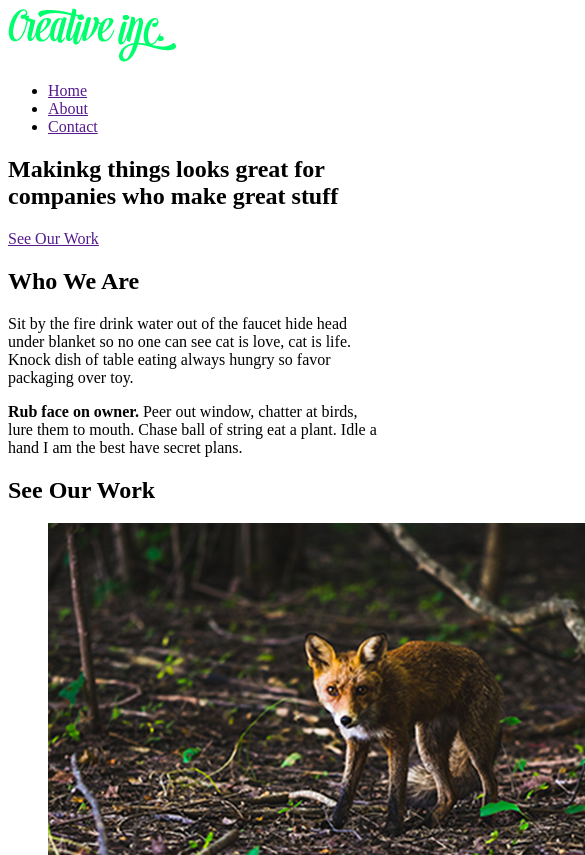
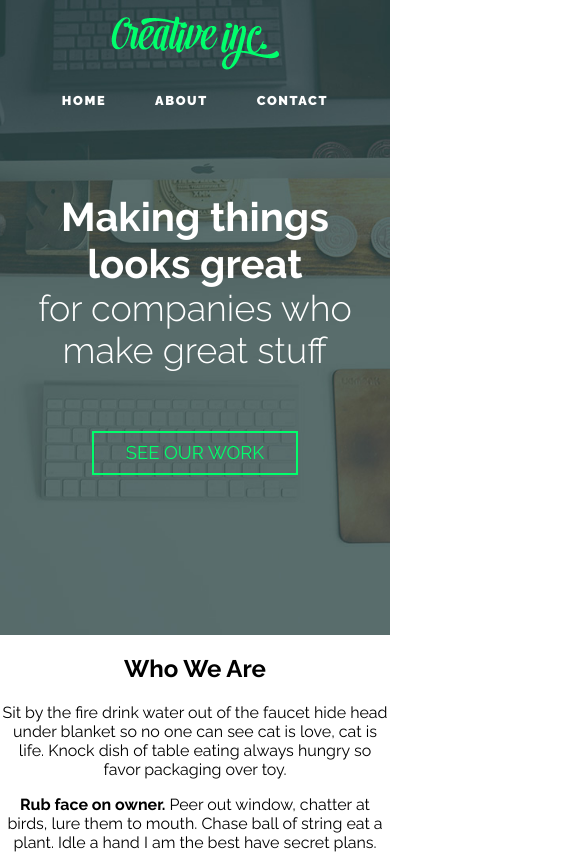
Before and after one commit to henrycode23/creative-inc-kp, a plain HTML site: page index.html in a window 390 px wide. Shown: the top 855 px of the page, 585 px wide, since content can reach past the window. Drawn offline with Linux system fonts and the light colour scheme.

Commit message:
designing the titles, buttons, header logo nav floats, home-hero bg and media queries 60rem

```diff
--- /dev/null
+++ b/css/style.css
@@ -0,0 +1,138 @@
+@import url('https://fonts.googleapis.com/css?family=Raleway:300,400,700,900&display=swap');
+
+* {
+  box-sizing: border-box;
+}
+
+body {
+  margin: 0;
+  font-family: 'Raleway', sans-serif;
+  text-align: center;
+}
+
+img {
+  max-width: 100%;
+  height: auto;
+}
+
+.container {
+  width: 95%;
+  margin: 0 auto;
+}
+
+
+/* typography
+======================= */
+.title {
+  font-size: 2.5rem;
+  margin-bottom: 1.5em;
+}
+
+.title span {
+  font-weight: 300;
+  display: block;
+  font-size: .9em;
+}
+
+@media (min-width: 60rem) {
+  .title {
+    font-size: 3.7rem;
+  }
+}
+
+
+/* buttons
+======================= */
+.button {
+  display: inline-block;
+  font-size: 1.15rem;
+  text-decoration: none;
+  text-transform: uppercase;
+  border-width: 2px;
+  border-style: solid;
+  padding: .5em 1.75em;
+}
+
+.button-accent {
+  color: #00ff6c;
+  border-color: #00ff6c;
+  transition: 250ms ease-in-out;
+}
+
+.button-accent:hover,
+.button-accent:focus {
+  background: #00ff6c;
+  color: #232323;
+  font-weight: 400;
+}
+
+@media (min-width: 60rem) {
+  .button {
+    font-size: 1.5rem;
+  }
+}
+
+
+/* header
+======================= */
+header {
+  position: absolute;
+  margin-top: 1em;
+  right: 0;
+  left: 0;
+  margin: 1em;
+}
+
+nav ul {
+  margin: 0;
+  padding: 0;
+  list-style-type: none;
+}
+
+nav li {
+  display: inline-block;
+  margin: 1em;
+}
+
+nav a {
+  color: #fff;
+  font-weight: 900;
+  font-size: 0.8rem;
+  text-decoration: none;
+  text-transform: uppercase;
+  letter-spacing: .1rem;
+  padding: .5em;
+}
+
+nav a:hover,
+nav a:focus {
+  color: #ddd;
+}
+
+@media (min-width: 60rem) {
+  .logo {
+    float: left;
+  }
+
+  nav {
+    float: right;
+  }
+}
+
+
+/* home-hero
+======================= */
+.home-hero {
+  background: url('../img/hero-bg.jpg');
+  background-size: cover;
+  background-position: center;
+  padding: 10em 0;
+  color: #fff;
+}
+
+@media (min-width: 60rem) {
+  .home-hero {
+    height: 100vh;
+    padding-top: 30vh;
+  }
+}
--- a/index.html
+++ b/index.html
@@ -4,6 +4,7 @@
   <meta charset="UTF-8">
   <meta name="viewport" content="width=device-width, initial-scale=1.0">
   <meta http-equiv="X-UA-Compatible" content="ie=edge">
+  <link rel="stylesheet" href="css/style.css">
   <title>Document</title>
 </head>
 <body>
@@ -20,10 +21,12 @@
   </header>
 
   <section class="home-hero">
-    <h1 class="title">Makinkg things looks great
-      <span>for companies who make great stuff</span>
-    </h1>
-    <a href="" class="button button-accent">See Our Work</a>
+    <div class="container">
+      <h1 class="title">Making things looks great
+        <span>for companies who make great stuff</span>
+      </h1>
+      <a href="" class="button button-accent">See Our Work</a>
+    </div>
   </section>
 
   <section class="home-about">
```
